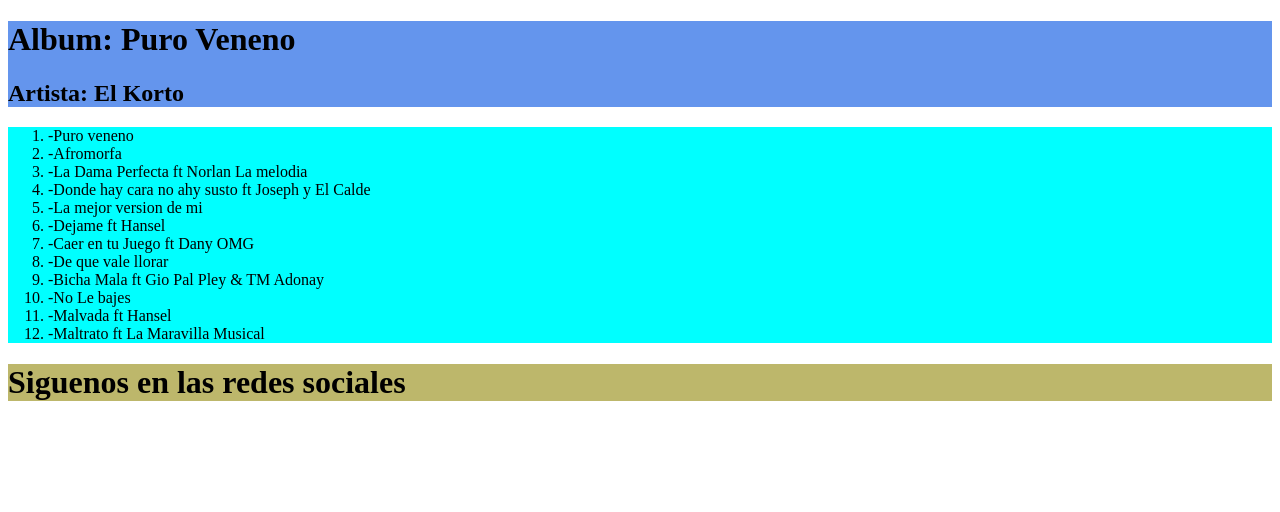
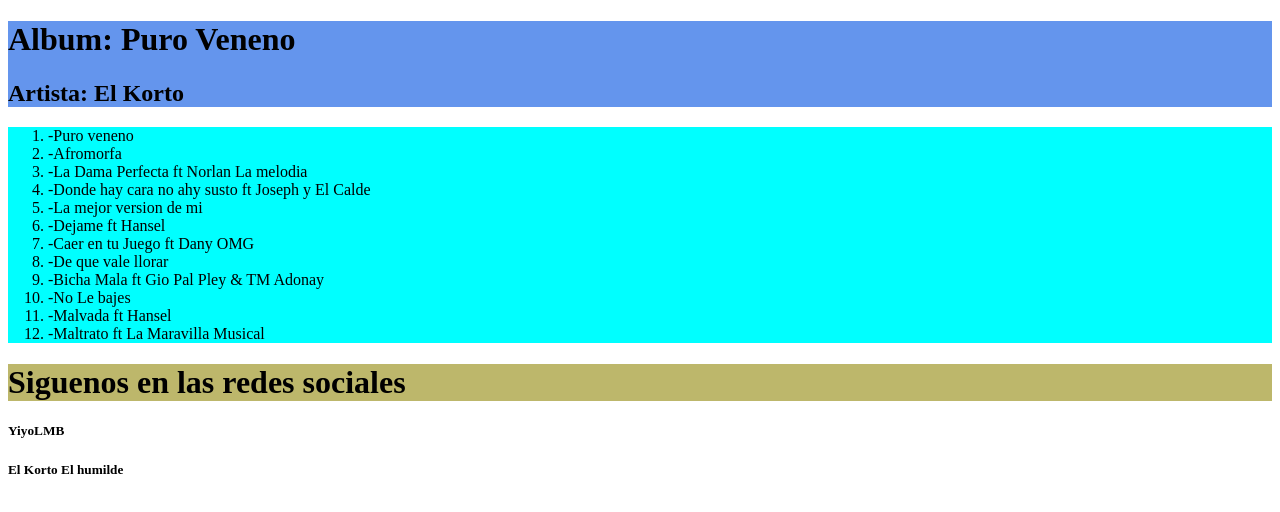
Before and after one commit to yandysTech/purovenenoalbum, a plain HTML site: page index.html in a window 1280 px wide. Drawn offline with Linux system fonts and the light colour scheme.

Commit message:
Se adicionaron las redes sociales

```diff
--- a/index.html
+++ b/index.html
@@ -32,5 +32,6 @@
 
 </body>
 <footer class='footer'><h1> Siguenos en las redes sociales</h1></footer>
-
+<h5>YiyoLMB</h5>
+<h5>El Korto El humilde</h5>
 </html>
```
